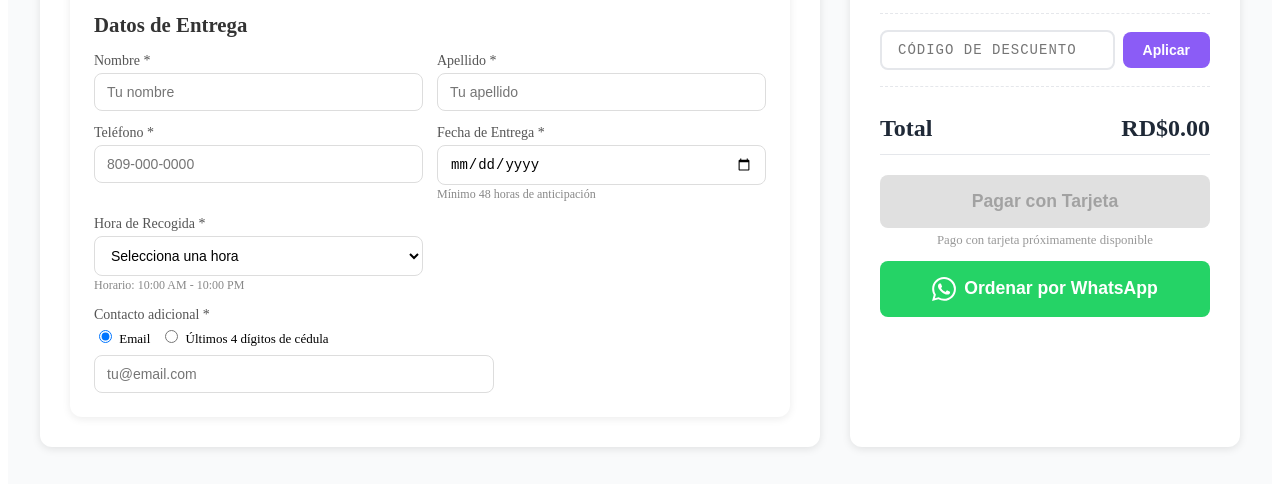
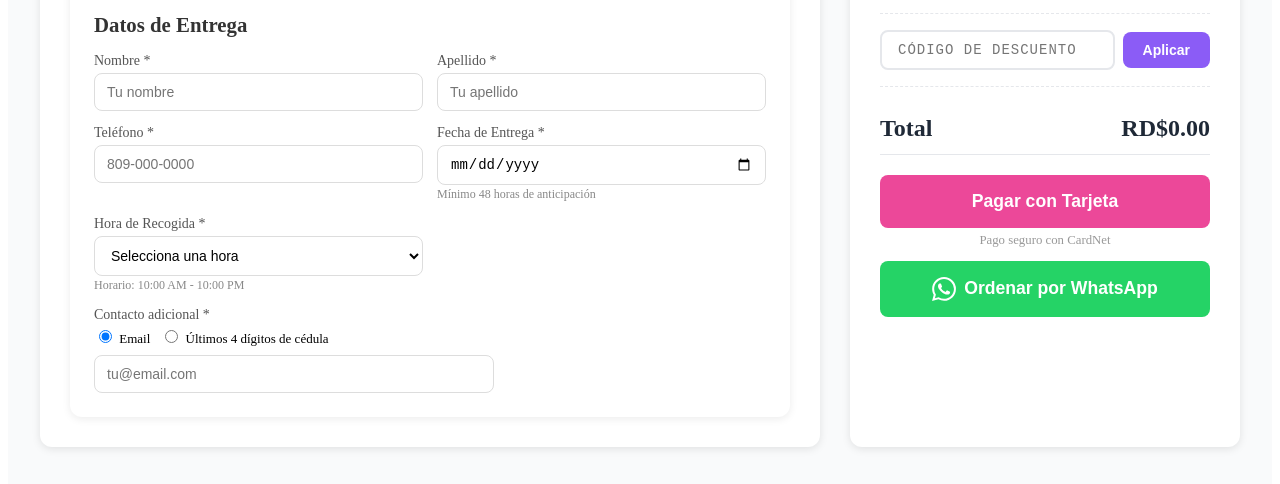
Before and after one commit to JLK1425/TheBakery, a plain HTML site: page cart.html in a window 1280 px wide. Shown: the part 316-800 px from the top of the page. Drawn offline with Linux system fonts and the light colour scheme; a script that the page names is missing.

Commit message:
feat: enable CardNet production button in cart

```diff
--- a/cart.html
+++ b/cart.html
@@ -383,12 +383,11 @@
           <span id="total">RD$0.00</span>
         </div>
 
-        <button id="checkoutBtn" class="checkout-btn" type="button" disabled
-          style="width: 100%; padding: 16px; background-color: #ccc; color: #666; border: none; border-radius: 8px; font-size: 1.1rem; cursor: not-allowed; opacity: 0.6;">
+        <button id="checkoutBtn" class="checkout-btn" type="button">
           Pagar con Tarjeta
         </button>
         <p style="text-align: center; font-size: 0.8rem; color: #999; margin-top: 5px;">
-          Pago con tarjeta próximamente disponible
+          Pago seguro con CardNet
         </p>
         <button type="button" id="whatsappOrderBtn" onclick="sendWhatsAppOrder()" style="
           width: 100%;
```
